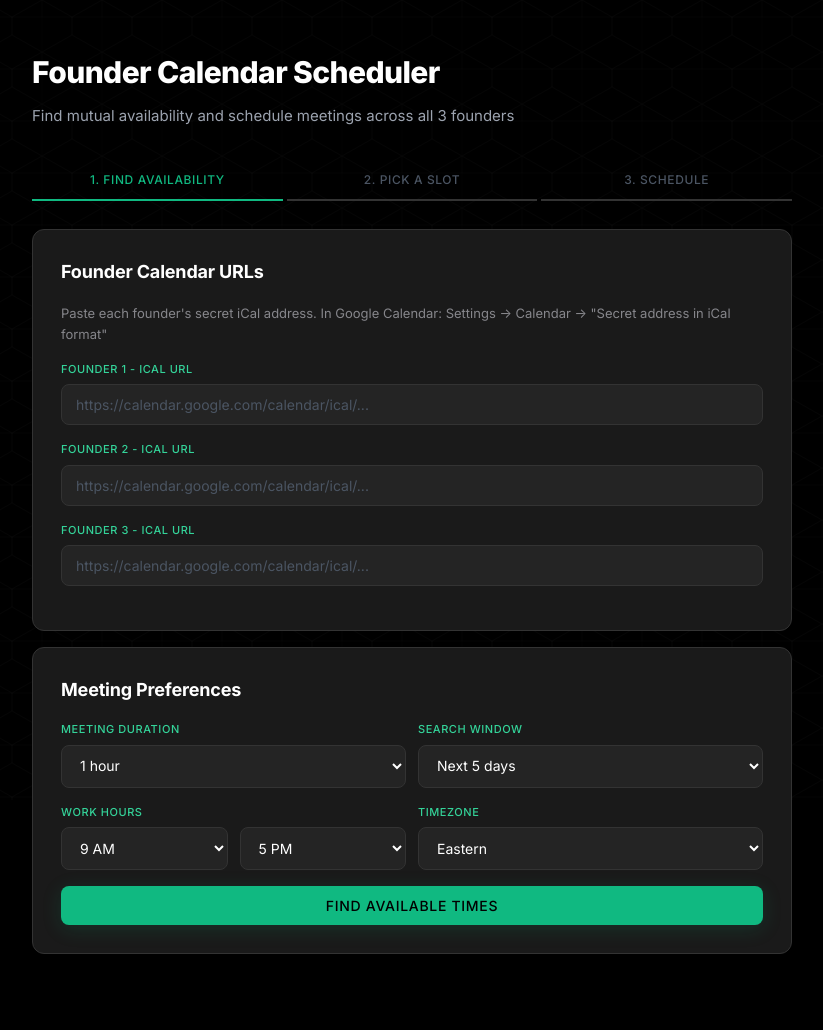
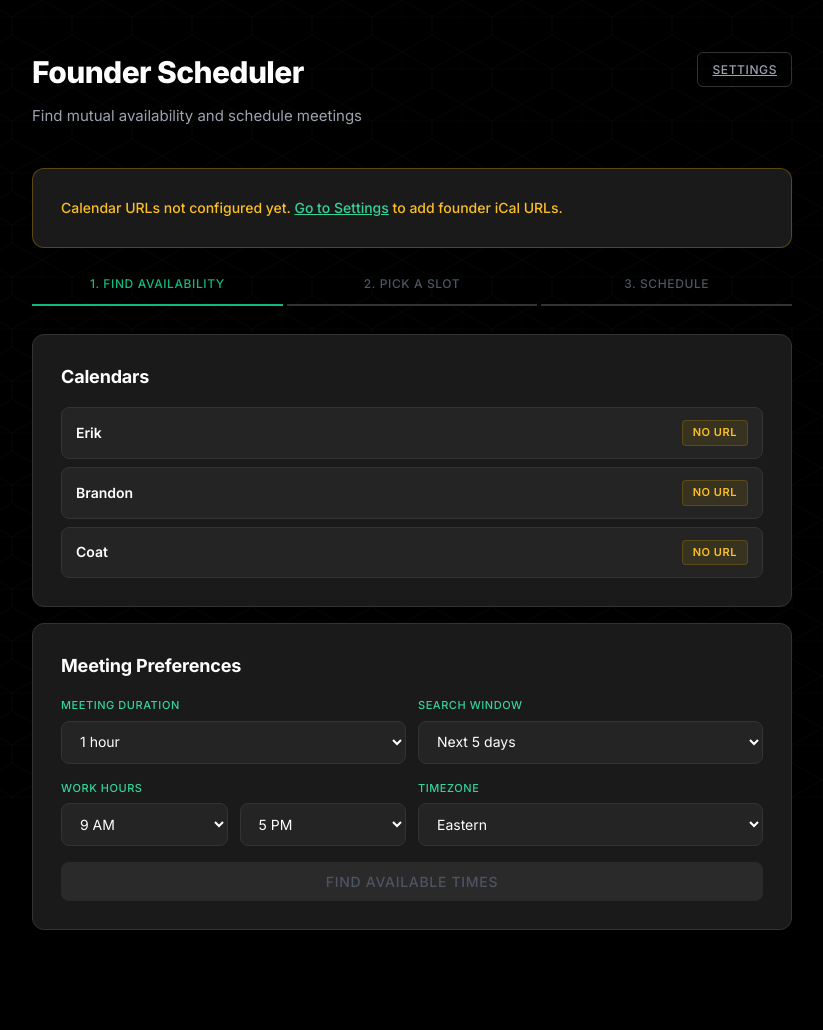
Before and after one commit to prcoatney/Multi-Calendar-, a Flask app: page / in a window 1280 px wide. Shown: the whole page, without its empty margins (228-1051 px from the left). After the commit the page ends 930 px from the top, so only its background shows below. Run offline with Flask 3, Linux system fonts and the light colour scheme; data comes from the database, SQL or seed files in the repository.

Commit message:
Add SQLite persistence for founder iCal URLs
- Settings page: Erik, Brandon, Coat each paste their URL and lock it in
- URLs masked with stars once saved (not visible to others)
- Main page reads URLs from DB, no manual entry needed
- Railway volume at /data for persistent SQLite storage

Co-Authored-By: Claude Opus 4.6 (1M context) <noreply@anthropic.com>

```diff
--- a/app.py
+++ b/app.py
@@ -10,6 +10,7 @@ from flask import Flask, request, jsonify, redirect, render_template, session, u
 import pytz
 
 from calendar_utils import find_available_slots
+from db import get_founders, save_founder_url, save_founder_name
 from google_calendar import (
     get_auth_url,
     handle_oauth_callback,
@@ -26,32 +27,58 @@ FOUNDER_IDS = ["founder1", "founder2", "founder3"]
 @app.route("/")
 def index():
     """Render the main page."""
-    return render_template("index.html")
+    founders = get_founders()
+    return render_template("index.html", founders=founders)
+
+
+@app.route("/settings")
+def settings():
+    """Render the settings page for managing founder iCal URLs."""
+    founders = get_founders()
+    return render_template("settings.html", founders=founders)
+
+
+@app.route("/api/founders", methods=["GET"])
+def api_get_founders():
+    """Return all founders with their saved iCal URLs."""
+    return jsonify(get_founders())
+
+
+@app.route("/api/founders", methods=["POST"])
+def api_save_founders():
+    """Save founder names and iCal URLs."""
+    data = request.get_json()
+    if not data or "founders" not in data:
+        return jsonify({"error": "Request body must include founders array"}), 400
+
+    for f in data["founders"]:
+        fid = f.get("id")
+        if fid not in FOUNDER_IDS:
+            continue
+        if "name" in f:
+            save_founder_name(fid, f["name"])
+        if "ical_url" in f:
+            save_founder_url(fid, f["ical_url"])
+
+    return jsonify({"success": True})
 
 
 @app.route("/api/find-availability", methods=["POST"])
 def find_availability():
     """Find available meeting slots across all founders.
 
-    Expects JSON body:
-    {
-        "ical_urls": ["url1", "url2", "url3"],
-        "duration_minutes": 60,
-        "days_ahead": 5,
-        "work_hours_start": 9,
-        "work_hours_end": 17,
-        "timezone": "America/New_York"
-    }
+    Uses saved iCal URLs from the database. Optional overrides via JSON body.
     """
-    data = request.get_json()
-    if not data:
-        return jsonify({"error": "Request body must be JSON"}), 400
+    data = request.get_json() or {}
 
-    ical_urls = data.get("ical_urls", [])
-    if not ical_urls or len(ical_urls) < 2:
-        return jsonify({"error": "Provide at least 2 iCal URLs"}), 400
+    # Load URLs from database
+    founders = get_founders()
+    ical_urls = [f["ical_url"] for f in founders if f["ical_url"]]
 
-    # Validate URLs are actual iCal URLs (basic check)
+    if len(ical_urls) < 2:
+        return jsonify({"error": "Not enough iCal URLs configured. Go to Settings to add them."}), 400
+
+    # Validate URLs
     for url in ical_urls:
         if not url.startswith("https://"):
             return jsonify({"error": f"Invalid URL (must be HTTPS): {url}"}), 400
--- a/static/style.css
+++ b/static/style.css
@@ -406,6 +406,57 @@ h2 {
   border-bottom-color: var(--dom-emerald);
 }
 
+/* ── Founder rows ── */
+.founder-list {
+  display: flex;
+  flex-direction: column;
+  gap: 8px;
+}
+
+.founder-row {
+  display: flex;
+  justify-content: space-between;
+  align-items: center;
+  padding: 12px 14px;
+  background: var(--dom-stone-light);
+  border: 1px solid var(--dom-stone-border);
+  border-radius: var(--radius);
+}
+
+.founder-name {
+  font-weight: 600;
+  font-size: 14px;
+  color: var(--dom-white);
+}
+
+.founder-status {
+  font-size: 11px;
+  font-weight: 600;
+  text-transform: uppercase;
+  letter-spacing: 0.05em;
+  padding: 3px 10px;
+  border-radius: 4px;
+}
+
+.founder-status.configured {
+  background: var(--dom-mint-dim);
+  color: var(--dom-emerald);
+  border: 1px solid var(--dom-mint-border);
+}
+
+.founder-status.missing {
+  background: rgba(234,179,8,0.1);
+  color: #fbbf24;
+  border: 1px solid rgba(234,179,8,0.2);
+}
+
+.url-masked {
+  padding: 10px 14px;
+  background: var(--dom-stone-light);
+  border: 1px solid var(--dom-stone-border);
+  border-radius: var(--radius);
+}
+
 /* ── Hidden ── */
 .hidden {
   display: none !important;
--- a/templates/index.html
+++ b/templates/index.html
@@ -8,8 +8,24 @@
 </head>
 <body>
     <div class="container">
-        <h1>Founder Calendar Scheduler</h1>
-        <p class="subtitle">Find mutual availability and schedule meetings across all 3 founders</p>
+        <div style="display:flex; justify-content:space-between; align-items:flex-start; margin-bottom:8px;">
+            <div>
+                <h1>Founder Scheduler</h1>
+                <p class="subtitle">Find mutual availability and schedule meetings</p>
+            </div>
+            <a href="/settings" class="btn btn-outline btn-sm" style="margin-top:4px;">Settings</a>
+        </div>
+
+        {% set has_urls = founders | selectattr('ical_url') | list | length >= 2 %}
+
+        {% if not has_urls %}
+        <div class="card" style="border-color: rgba(234,179,8,0.3);">
+            <p style="color:#fbbf24; font-size:14px; font-weight:500;">
+                Calendar URLs not configured yet.
+                <a href="/settings" style="color:#34D399;">Go to Settings</a> to add founder iCal URLs.
+            </p>
+        </div>
+        {% endif %}
 
         <div class="steps">
             <div class="step active" id="step1-indicator">1. Find Availability</div>
@@ -17,25 +33,19 @@
             <div class="step" id="step3-indicator">3. Schedule</div>
         </div>
 
-        <!-- Step 1: iCal URLs + search params -->
+        <!-- Step 1: Search params only (URLs come from DB) -->
         <div id="step1">
             <div class="card">
-                <h2>Founder Calendar URLs</h2>
-                <p style="font-size:13px; color:#86868b; margin-bottom:16px;">
-                    Paste each founder's secret iCal address. In Google Calendar:
-                    Settings &rarr; Calendar &rarr; "Secret address in iCal format"
-                </p>
-                <div class="form-group">
-                    <label>Founder 1 - iCal URL</label>
-                    <input type="url" id="ical1" placeholder="https://calendar.google.com/calendar/ical/...">
-                </div>
-                <div class="form-group">
-                    <label>Founder 2 - iCal URL</label>
-                    <input type="url" id="ical2" placeholder="https://calendar.google.com/calendar/ical/...">
-                </div>
-                <div class="form-group">
-                    <label>Founder 3 - iCal URL</label>
-                    <input type="url" id="ical3" placeholder="https://calendar.google.com/calendar/ical/...">
+                <h2>Calendars</h2>
+                <div class="founder-list">
+                    {% for f in founders %}
+                    <div class="founder-row">
+                        <span class="founder-name">{{ f.name }}</span>
+                        <span class="founder-status {{ 'configured' if f.ical_url else 'missing' }}">
+                            {{ 'Connected' if f.ical_url else 'No URL' }}
+                        </span>
+                    </div>
+                    {% endfor %}
                 </div>
             </div>
 
@@ -92,7 +102,7 @@
                         </select>
                     </div>
                 </div>
-                <button class="btn btn-primary" id="findBtn" onclick="findAvailability()">
+                <button class="btn btn-primary" id="findBtn" onclick="findAvailability()" {% if not has_urls %}disabled{% endif %}>
                     Find Available Times
                 </button>
             </div>
@@ -102,7 +112,7 @@
         <div id="step2" class="hidden">
             <div class="card">
                 <h2>Available Time Slots</h2>
-                <p style="font-size:13px; color:#86868b; margin-bottom:16px;">
+                <p style="font-size:13px; color:#6b7280; margin-bottom:16px;">
                     These are times when all founders are free. Click one to select it.
                 </p>
                 <div id="slotsContainer"></div>
@@ -119,7 +129,7 @@
         <div id="step3" class="hidden">
             <div class="card">
                 <h2>Selected Meeting Time</h2>
-                <div id="selectedSlotDisplay" style="padding:12px; background:#f5f5f7; border-radius:8px; margin-bottom:16px;"></div>
+                <div id="selectedSlotDisplay" style="padding:12px; background:#242424; border-radius:8px; margin-bottom:16px; border:1px solid #333;"></div>
 
                 <div class="form-group">
                     <label>Meeting Title</label>
@@ -133,7 +143,7 @@
 
             <div class="card">
                 <h2>Google Calendar Authorization</h2>
-                <p style="font-size:13px; color:#86868b; margin-bottom:16px;">
+                <p style="font-size:13px; color:#6b7280; margin-bottom:16px;">
                     Each founder must authorize the app to add events to their calendar.
                 </p>
                 <div class="auth-grid" id="authGrid"></div>
@@ -176,17 +186,6 @@
         }
 
         async function findAvailability() {
-            const urls = [
-                document.getElementById('ical1').value.trim(),
-                document.getElementById('ical2').value.trim(),
-                document.getElementById('ical3').value.trim(),
-            ].filter(u => u);
-
-            if (urls.length < 2) {
-                showMessage('Please enter at least 2 iCal URLs.', 'error');
-                return;
-            }
-
             const btn = document.getElementById('findBtn');
             btn.disabled = true;
             btn.textContent = 'Searching...';
@@ -196,7 +195,6 @@
                     method: 'POST',
                     headers: { 'Content-Type': 'application/json' },
                     body: JSON.stringify({
-                        ical_urls: urls,
                         duration_minutes: parseInt(document.getElementById('duration').value),
                         days_ahead: parseInt(document.getElementById('days_ahead').value),
                         work_hours_start: parseInt(document.getElementById('work_start').value),
@@ -238,11 +236,9 @@
                 const start = new Date(slot.start);
                 const end = new Date(slot.end);
 
-                // Calculate how many meeting-sized blocks fit
                 const totalMinutes = (end - start) / 60000;
                 const blockCount = Math.floor(totalMinutes / durationMin);
 
-                // Generate individual meeting-slot options
                 for (let b = 0; b < blockCount; b++) {
                     const blockStart = new Date(start.getTime() + b * durationMin * 60000);
                     const blockEnd = new Date(blockStart.getTime() + durationMin * 60000);
@@ -267,12 +263,7 @@
         function selectSlot(el, slotIdx, blockIdx) {
             document.querySelectorAll('.slot-item').forEach(s => s.classList.remove('selected'));
             el.classList.add('selected');
-
-            selectedSlot = {
-                start: el.dataset.start,
-                end: el.dataset.end,
-            };
-
+            selectedSlot = { start: el.dataset.start, end: el.dataset.end };
             document.getElementById('selectBtn').disabled = false;
         }
 
@@ -283,11 +274,7 @@
             const dateStr = start.toLocaleDateString('en-US', { weekday: 'long', month: 'long', day: 'numeric', year: 'numeric' });
             const startStr = start.toLocaleTimeString('en-US', { hour: 'numeric', minute: '2-digit' });
             const endStr = end.toLocaleTimeString('en-US', { hour: 'numeric', minute: '2-digit' });
-
-            document.getElementById('selectedSlotDisplay').innerHTML = `
-                <strong>${dateStr}</strong><br>
-                ${startStr} - ${endStr}
-            `;
+            document.getElementById('selectedSlotDisplay').innerHTML = `<strong>${dateStr}</strong><br>${startStr} - ${endStr}`;
         }
 
         async function checkAuthStatus() {
@@ -295,7 +282,6 @@
                 const resp = await fetch('/api/auth/status');
                 const statuses = await resp.json();
                 const grid = document.getElementById('authGrid');
-
                 const names = ['Founder 1', 'Founder 2', 'Founder 3'];
                 const ids = ['founder1', 'founder2', 'founder3'];
 
@@ -309,18 +295,14 @@
                     </div>
                 `).join('');
 
-                const allAuthorized = ids.every(id => statuses[id]);
-                document.getElementById('scheduleBtn').disabled = !allAuthorized;
+                document.getElementById('scheduleBtn').disabled = !ids.every(id => statuses[id]);
             } catch (err) {
                 console.error('Failed to check auth status:', err);
             }
         }
 
         async function scheduleMeeting() {
-            if (!selectedSlot) {
-                showMessage('No time slot selected', 'error');
-                return;
-            }
+            if (!selectedSlot) { showMessage('No time slot selected', 'error'); return; }
 
             const btn = document.getElementById('scheduleBtn');
             btn.disabled = true;
@@ -339,15 +321,11 @@
                 });
 
                 const data = await resp.json();
-
                 if (!resp.ok) {
                     showMessage(data.error || 'Failed to schedule meeting', 'error');
-                    if (data.unauthorized) {
-                        checkAuthStatus();
-                    }
+                    if (data.unauthorized) checkAuthStatus();
                     return;
                 }
-
                 showMessage('Meeting scheduled on all founders\' calendars!', 'success');
             } catch (err) {
                 showMessage('Network error: ' + err.message, 'error');
@@ -365,18 +343,6 @@
             setTimeout(() => el.classList.add('hidden'), 6000);
         }
 
-        // Persist iCal URLs in localStorage
-        const icalFields = ['ical1', 'ical2', 'ical3'];
-        icalFields.forEach(id => {
-            const el = document.getElementById(id);
-            const saved = localStorage.getItem(`dominion_${id}`);
-            if (saved) el.value = saved;
-            el.addEventListener('input', () => {
-                localStorage.setItem(`dominion_${id}`, el.value);
-            });
-        });
-
-        // Check if returning from OAuth
         const params = new URLSearchParams(window.location.search);
         if (params.get('auth_success')) {
             showMessage(`${params.get('auth_success')} authorized successfully!`, 'success');
```
Also changed, not shown: db.py (added, +72 -0 lines), templates/settings.html (added, +113 -0 lines), 1 other file.
